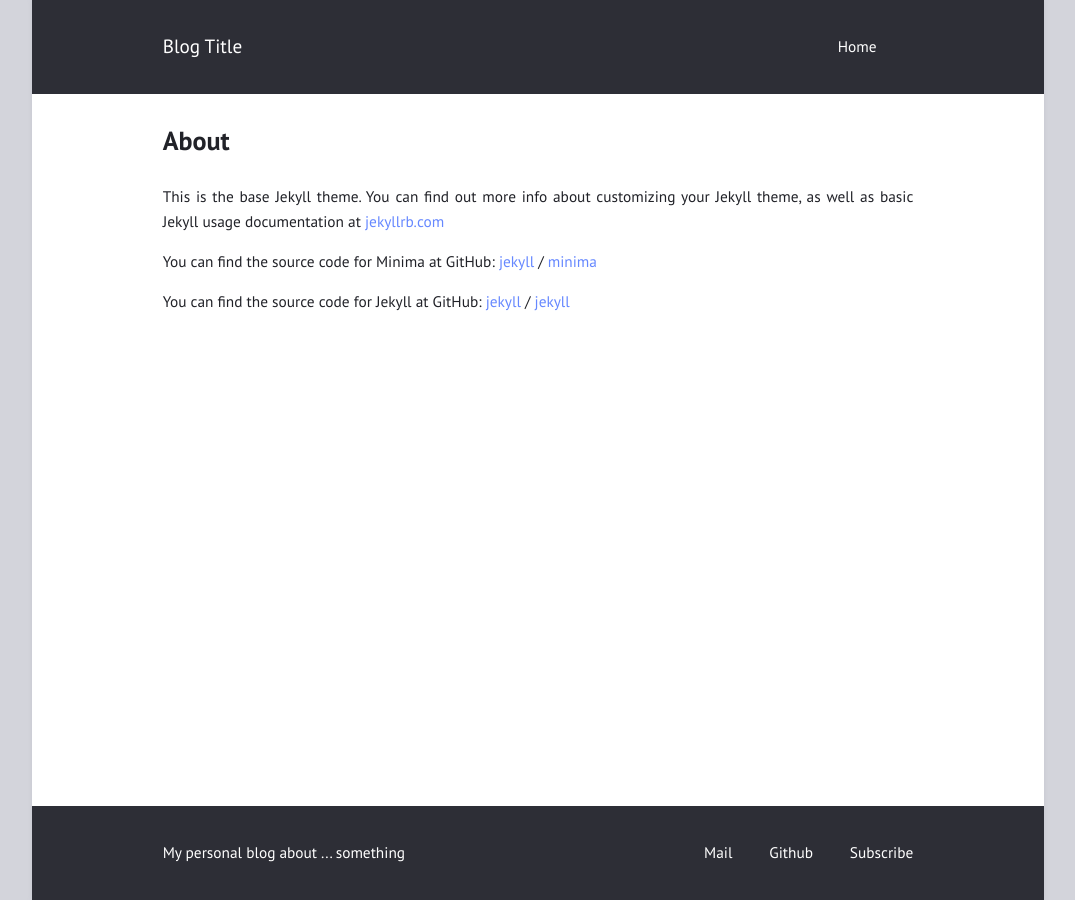
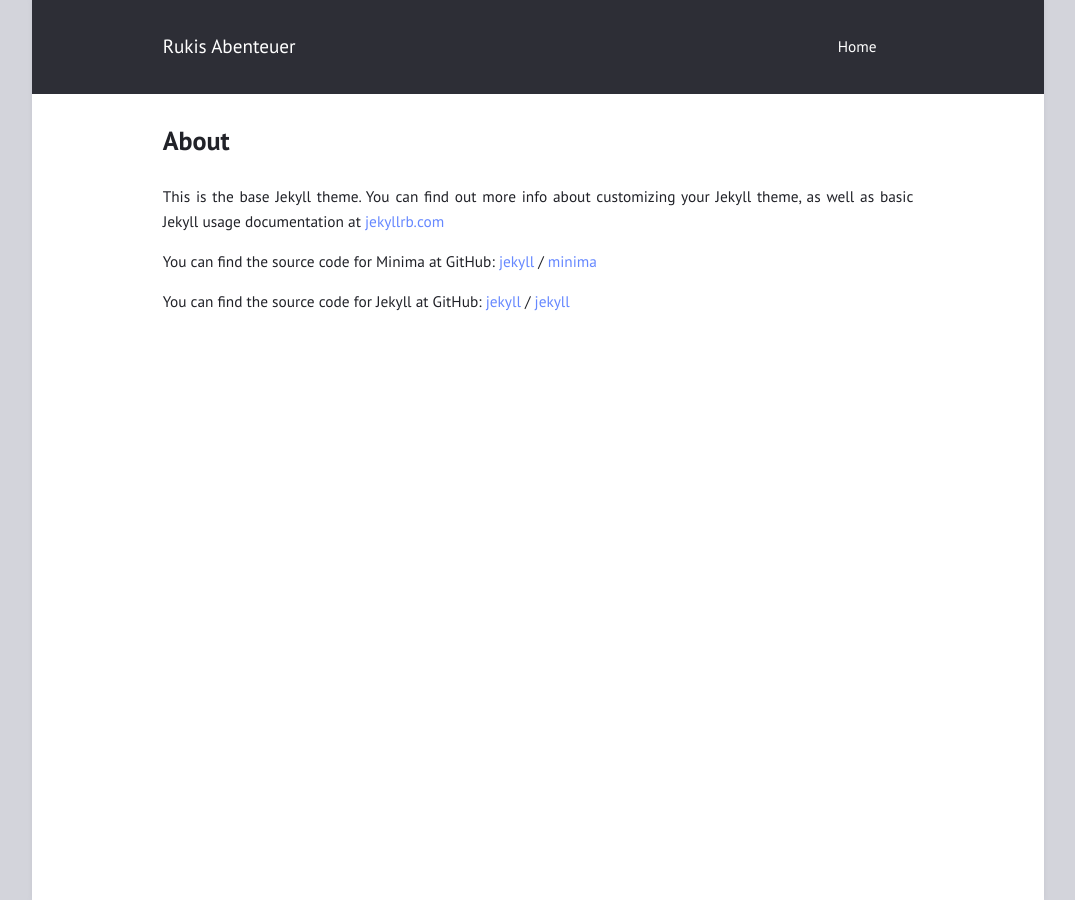
Before and after one commit to EloiaBilander/snail, a Jekyll site: the page built from about.markdown, in a window 1280 px wide. Shown: the whole page, without its empty margins (102-1177 px from the left). Built offline with Jekyll 4.4.1, drawn with Linux system fonts in a browser that asks for light colours.

Commit message:
little adjustments in _config.. see if work

```diff
--- a/_config.yml
+++ b/_config.yml
@@ -1,10 +1,10 @@
-title: "Blog Title"
-author: "Blog Author"
-description: "My personal blog about ... something"
+title: "Rukis Abenteuer"
+author: "nicht Ruki"
+description: "Mein erster blog ohne Sinn"
 permalink: /:title/
-lang: "en"
+lang: "de"
 excerpt_separator: "\n\n\n"
-date_format: "%B %d, %Y"
+date_format: "%d %B, %Y"
 
 # Layout
 
@@ -19,9 +19,9 @@ navigation:                # accepts {file, title, url, icon, sidebaricon}
   - {file: "README.md"}
 
 external:                  # shows a footer with social links - for available icons see fontawesome.com/icons
-  - {title: Mail, url: "mailto:niklasbuschmann@users.noreply.github.com"}
-  - {title: Github, url: "https://github.com/niklasbuschmann/contrast"}
-  - {title: Subscribe, url: "/feed.xml"}
+  #- {title: Mail, url: "some@mail.de"}
+  #- {title: Github, url: "https://github.com/niklasbuschmann/contrast"}
+  #- {title: Subscribe, url: "/feed.xml"}
 
 comments:
 #  disqus_shortname: ""    # see https://disqus.com/
```
